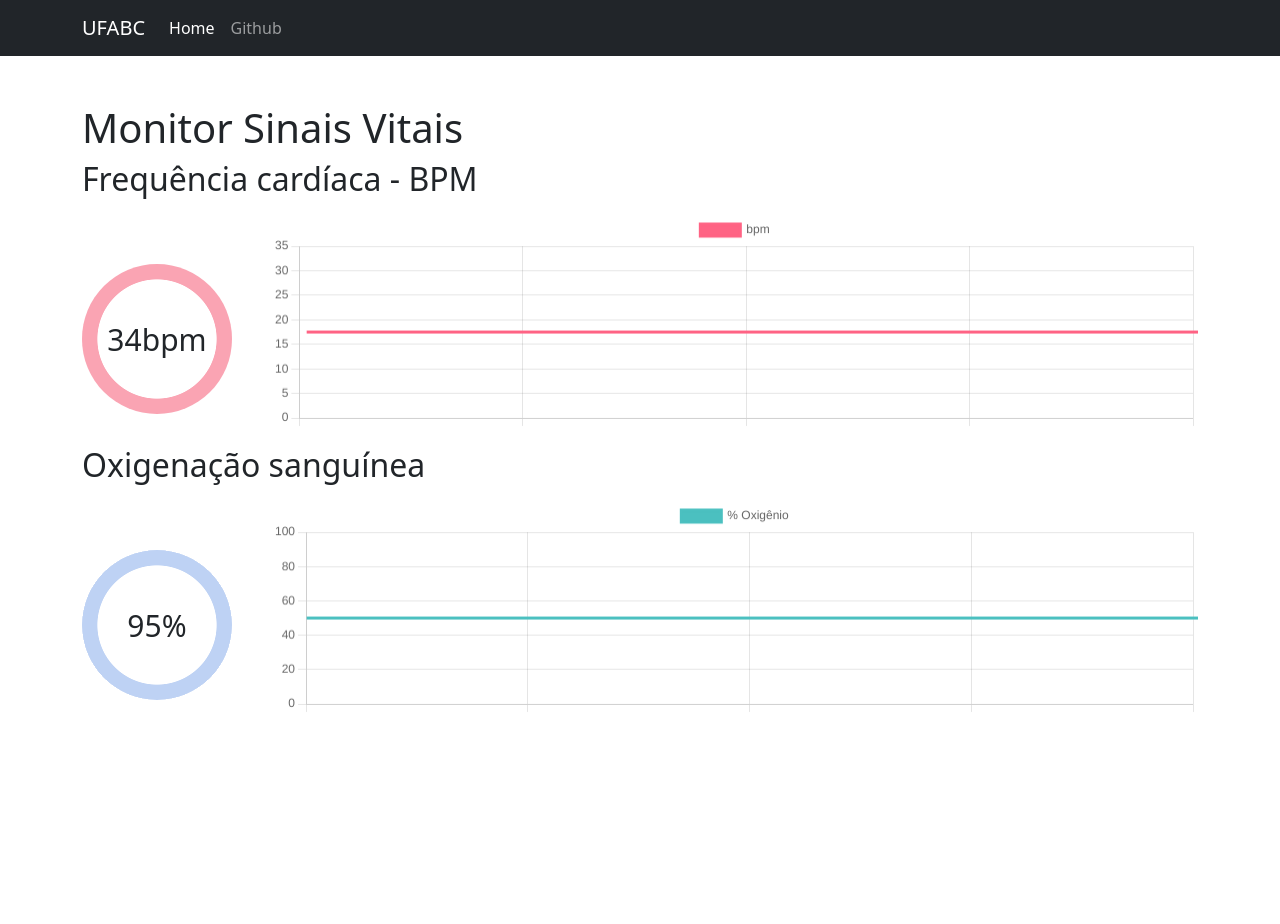
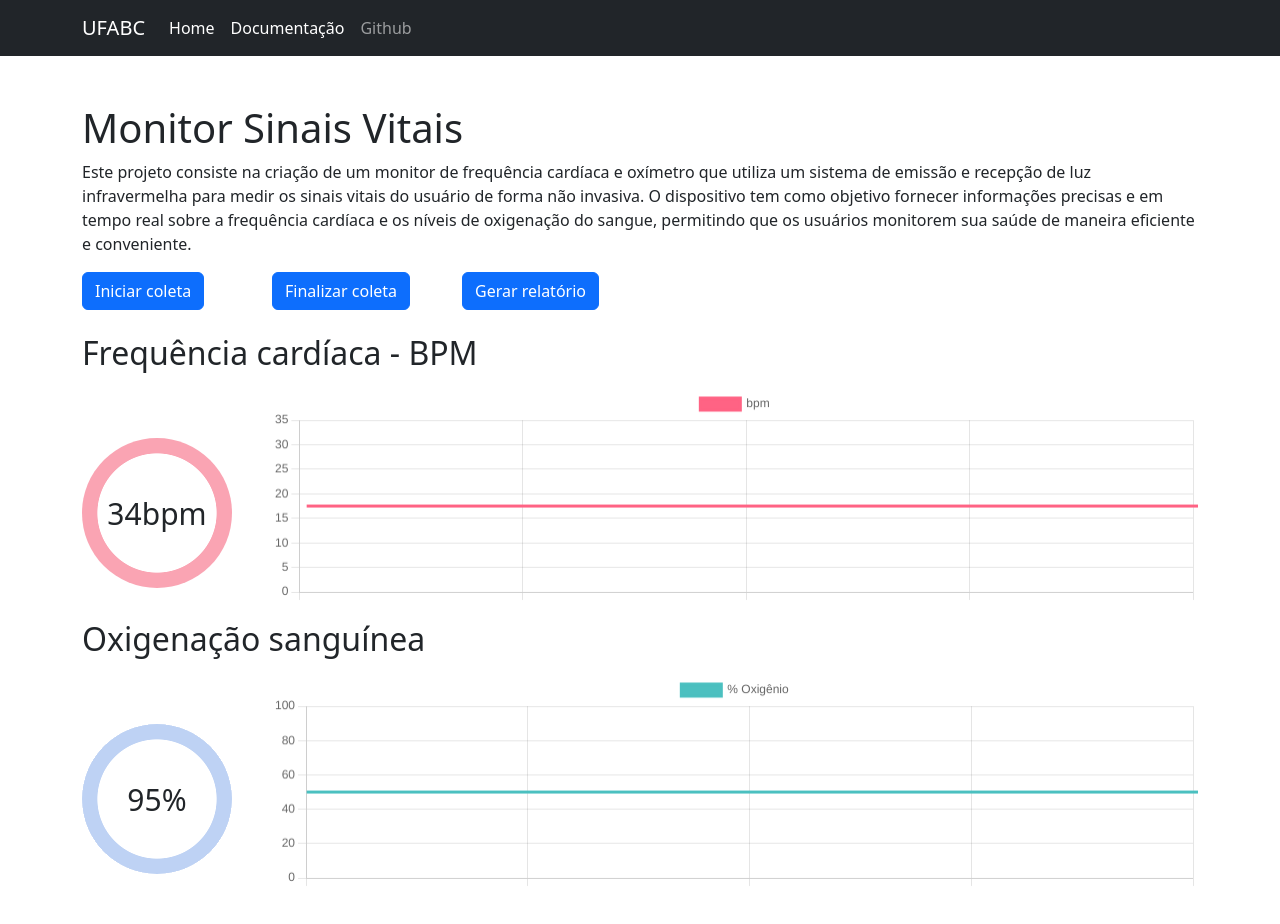
Before and after one commit to joaopfranco08/heartrate-monitor, a plain HTML site: page projeto/frontend/index.html in a window 1280 px wide. Before the commit the page ends 800 px from the top, so only its background shows below. Drawn offline with nearby package versions, Linux system fonts and the light colour scheme.

Commit message:
Add project description

```diff
--- a/projeto/frontend/index.html
+++ b/projeto/frontend/index.html
@@ -25,7 +25,10 @@
                         <a class="nav-link active" aria-current="page" href="#">Home</a>
                     </li>
                     <li class="nav-item">
-                        <a class="nav-link" href="#">Github</a>
+                        <a class="nav-link active" aria-current="page" href="#">Documentação</a>
+                    </li>
+                    <li class="nav-item">
+                        <a class="nav-link" href="https://github.com/barbaractong/ESZB026-17-7-2022C/tree/fc-monitor">Github</a>
                     </li>
                 </ul>
             </div>
@@ -34,10 +37,26 @@
 
     <div class="container my-5">
         <div class="row">
-            <div class="col-6">
+            <div class="col-12">
                 <h1>Monitor Sinais Vitais</h1>
+                <p>Este projeto consiste na criação de um monitor de frequência cardíaca e oxímetro que utiliza um sistema de emissão e recepção de luz infravermelha para medir os sinais vitais do usuário de forma não invasiva. O dispositivo tem como objetivo fornecer informações precisas e em tempo real sobre a frequência cardíaca e os níveis de oxigenação do sangue, permitindo que os usuários monitorem sua saúde de maneira eficiente e conveniente.</p>
             </div>
         </div>
+
+        <div class="row">
+            <div class="col-2">
+                <button type="button" class="btn btn-primary">Iniciar coleta</button>
+            </div>
+
+            <div class="col-2">
+                <button type="button" class="btn btn-primary">Finalizar coleta</button>
+            </div>
+
+            <div class="col-2">
+                <button type="button" class="btn btn-primary">Gerar relatório</button>
+            </div>
+        </div>
+        <br>
         <div class="row">
             <div class="col-12">
                 <h2>
```
